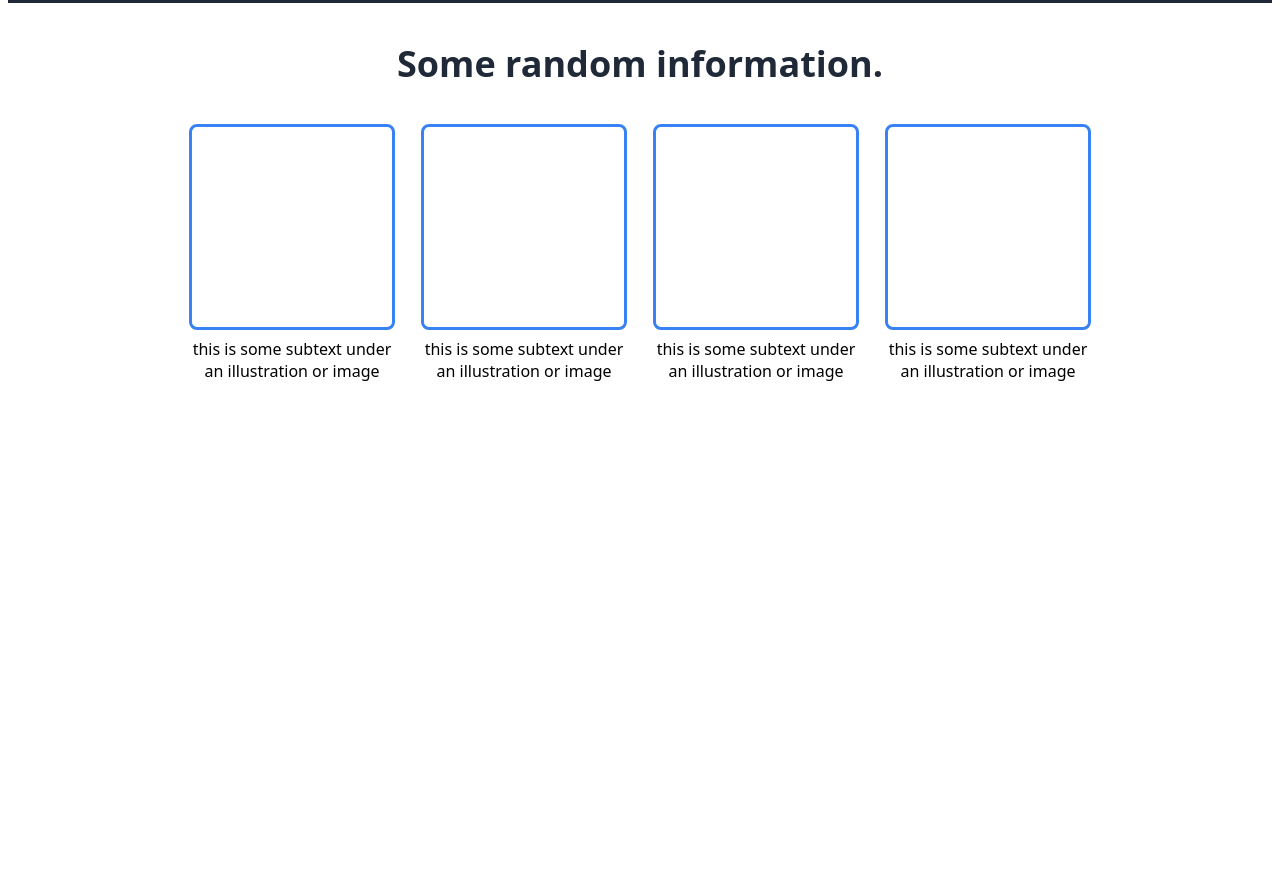
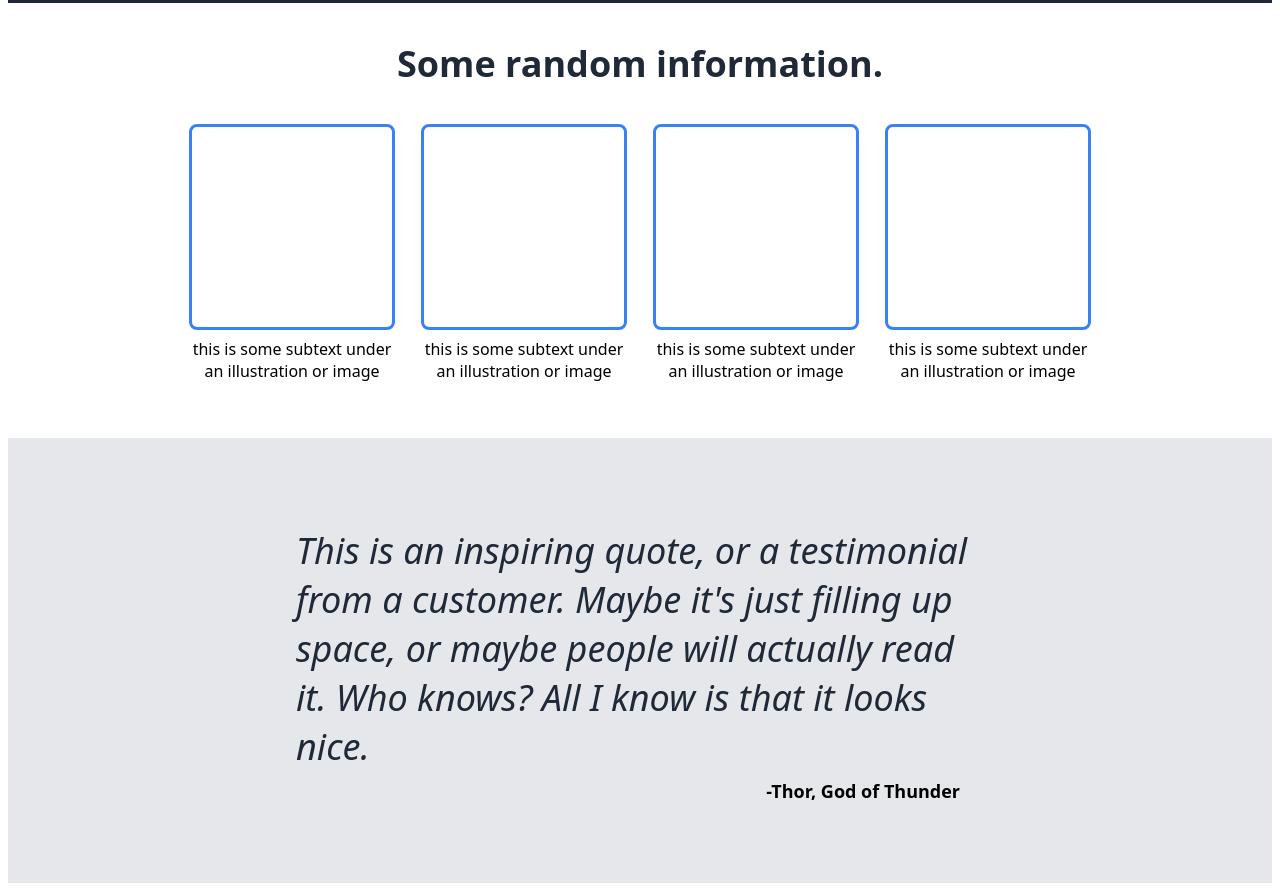
Before and after one commit to court813/landing-page, a plain HTML site: page index.html in a window 1280 px wide. Shown: the part 456-1347 px from the top of the page. Before the commit the page ends 902 px from the top, so only its background shows below. Drawn offline with Linux system fonts and the light colour scheme.

Commit message:
Added quote template section
Created HTML and CSS for quote section in template, including formatting and dummy text

```diff
--- a/index.html
+++ b/index.html
@@ -52,5 +52,11 @@
             </div>
         </div>
     </div>
+
+    <div class="quote">
+        <p class="quote-text">This is an inspiring quote, or a testimonial from a customer. Maybe it's just filling up space, or maybe people will actually read it. Who knows? All I know is that it looks nice.</p>
+        <p class="quote-attribute">-Thor, God of Thunder</p>
+    </div>
+
 </body>
 </html>
--- a/style.css
+++ b/style.css
@@ -110,3 +110,27 @@
     text-align: center;
     padding: 8px
 }
+
+.quote {
+    display: flex;
+    flex-direction: column;
+    background-color: #E5E7EB;
+    padding: 80px 280px;
+}
+
+.quote-text {
+    font-size: 36px;
+    color: #1F2937;
+    font-style: italic;
+    font-weight: lighter;
+    margin: 8px;
+}
+
+.quote-attribute {
+    display: flex;
+    justify-content: flex-end;
+    font-size: 18px;
+    font-weight: bold;
+    margin: 0;
+    padding-right: 32px;
+}
```
